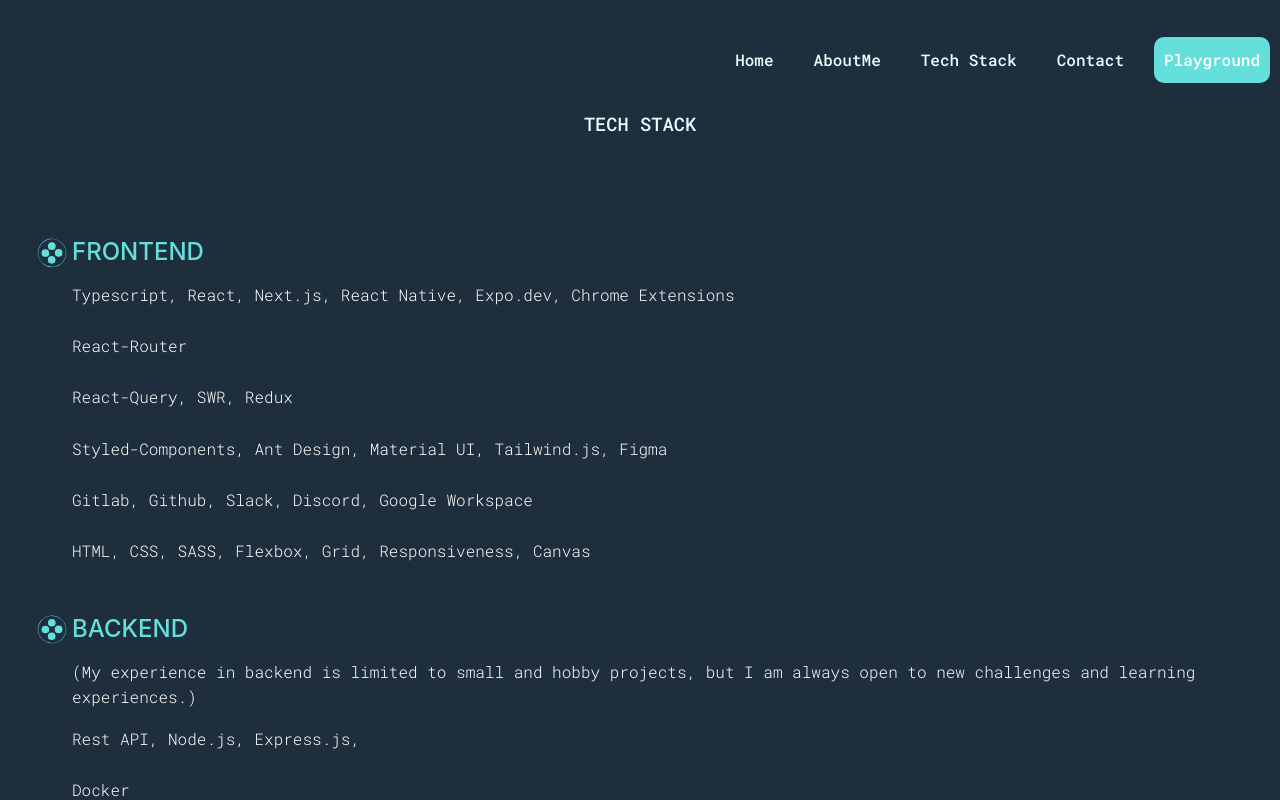
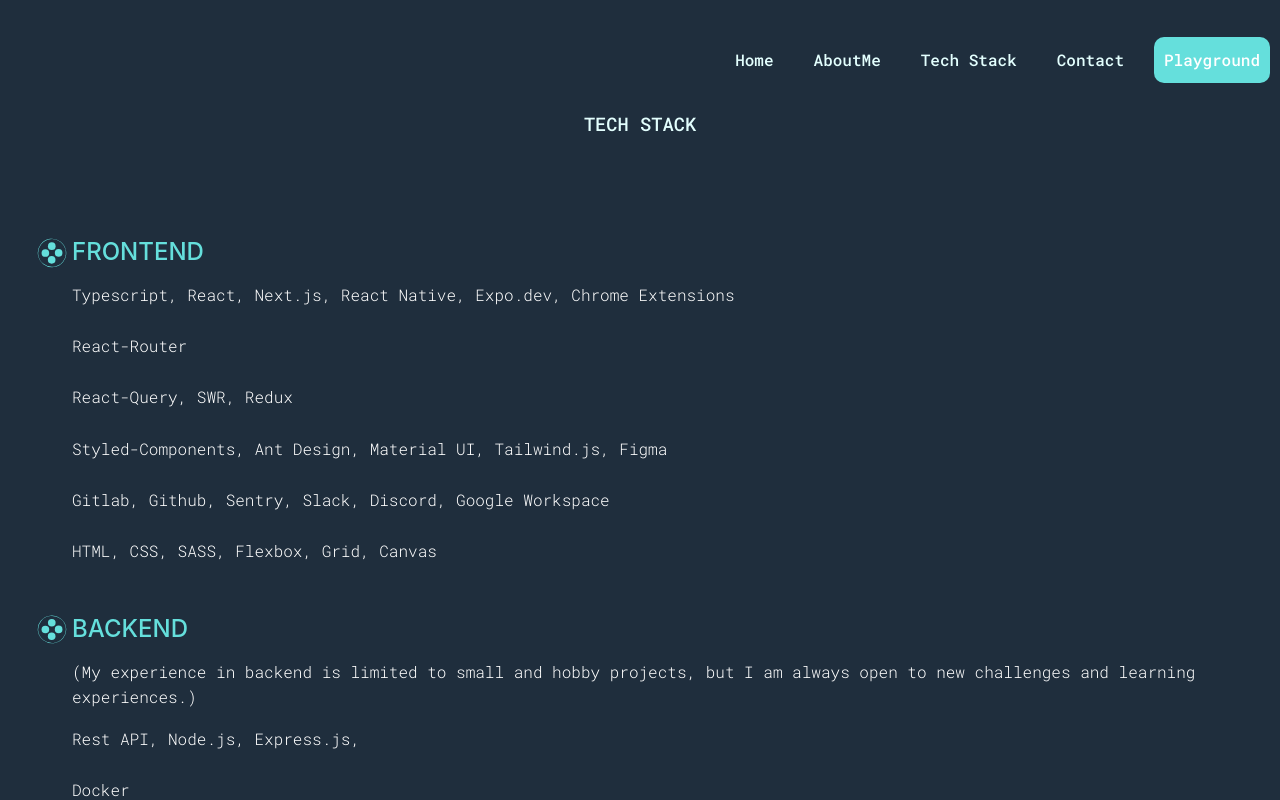
Before and after one commit to matiasfacio/matiasfacio-dev, a React (Create React App) app: page /myskills in a window 1280 px wide. Shown: the top 800 px of the page. Built offline with nearby package versions, Linux system fonts and the light colour scheme.

Commit message:
added Sentry

```diff
--- a/src/components/pages/AboutMe.tsx
+++ b/src/components/pages/AboutMe.tsx
@@ -40,7 +40,7 @@
               <a href="https://www.park-here.eu/">https://www.park-here.eu/</a>
               ). <br />
               Stack: React.js, React-Native, Expo.dev, Typescript, React-Query,
-              Styled-Components, Material UI, Google Workspace. Lead of Frontend
+              Styled-Components, Material UI, Sentry.io, Google Workspace. Lead
               Chapter.
             </li>
             <li>
--- a/src/components/pages/MySkills.tsx
+++ b/src/components/pages/MySkills.tsx
@@ -17,9 +17,9 @@
             <br /> <br />
             Styled-Components, Ant Design, Material UI, Tailwind.js, Figma
             <br /> <br />
-            Gitlab, Github, Slack, Discord, Google Workspace
+            Gitlab, Github, Sentry, Slack, Discord, Google Workspace
             <br /> <br />
-            HTML, CSS, SASS, Flexbox, Grid, Responsiveness, Canvas
+            HTML, CSS, SASS, Flexbox, Grid, Canvas
           </p>
         </WorkUnit>
         <WorkUnit>
```
Also changed, not shown: 1 other file (tests, documents, lock files or other folders).
